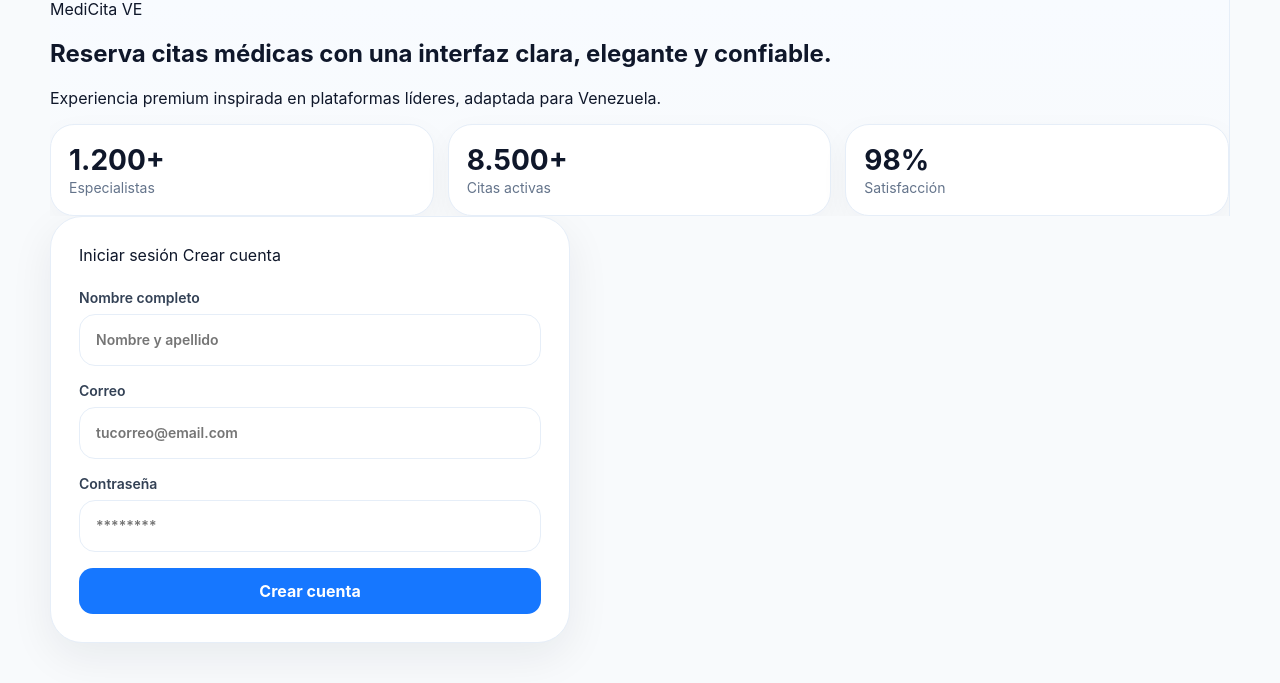
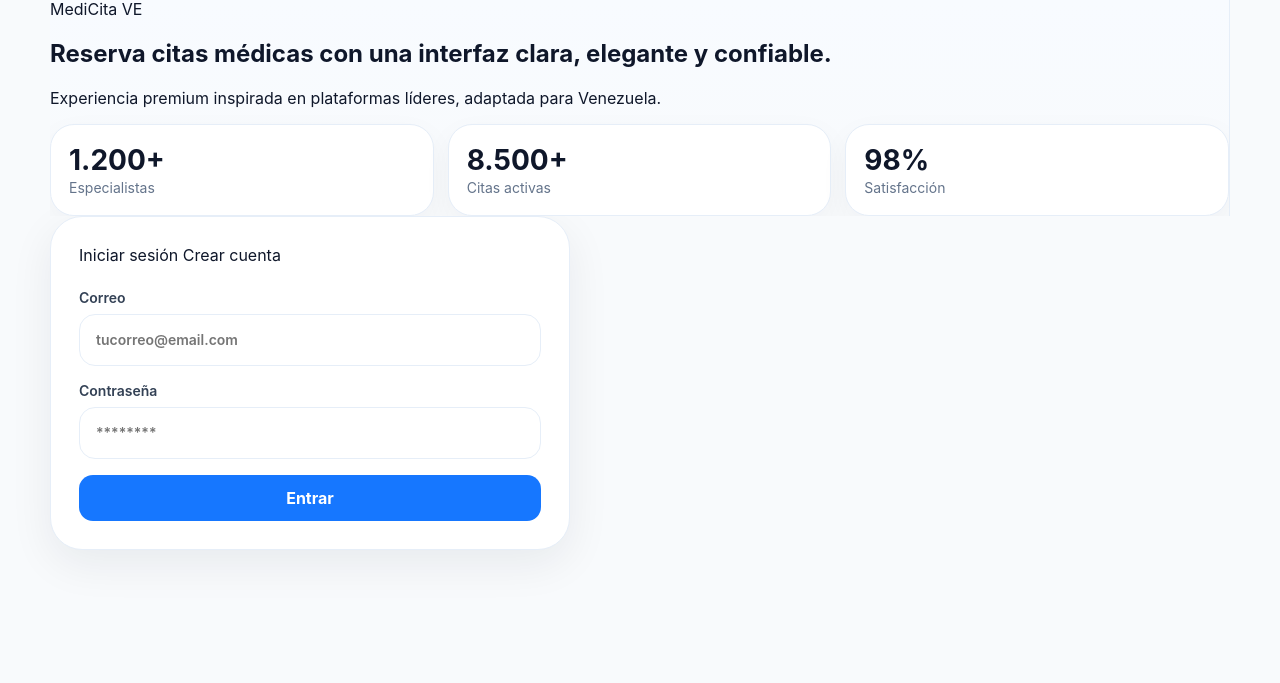
Before and after one commit to auritamarinmedicitave-dot/medicita-ve, a Flask app: page /register in a window 1280 px wide. Shown: the part 98-781 px from the top of the page. Run offline with Flask 3, Linux system fonts and the light colour scheme.

Commit message:
Update auth.html

```diff
--- a/templates/auth.html
+++ b/templates/auth.html
@@ -1,8 +1,6 @@
 {% extends "base.html" %}
 
-{% block title %}
-  {% if mode == "register" %}Crear cuenta | MediCita VE{% else %}Iniciar sesión | MediCita VE{% endif %}
-{% endblock %}
+{% block title %}Iniciar sesión | MediCita VE{% endblock %}
 
 {% block content %}
 <section class="auth-wrap">
@@ -30,34 +28,21 @@
 
     <div class="auth-card">
       <div class="auth-tabs">
-        <a class="tab {% if mode != 'register' %}active{% endif %}" href="{{ url_for('login') }}">Iniciar sesión</a>
-        <a class="tab {% if mode == 'register' %}active{% endif %}" href="{{ url_for('register') }}">Crear cuenta</a>
+        <a class="tab active" href="{{ url_for('login') }}">Iniciar sesión</a>
+        <a class="tab" href="{{ url_for('register') }}">Crear cuenta</a>
       </div>
 
-      {% if mode == "register" %}
-      <form method="post" class="form-grid">
-        <label>Nombre completo
-          <input type="text" name="name" placeholder="Nombre y apellido" required>
-        </label>
-        <label>Correo
-          <input type="email" name="email" placeholder="tucorreo@email.com" required>
-        </label>
-        <label>Contraseña
-          <input type="password" name="password" placeholder="********" required>
-        </label>
-        <button class="btn btn-primary" type="submit">Crear cuenta</button>
-      </form>
-      {% else %}
       <form method="post" class="form-grid">
         <label>Correo
           <input type="email" name="email" placeholder="tucorreo@email.com" required>
         </label>
+
         <label>Contraseña
           <input type="password" name="password" placeholder="********" required>
         </label>
+
         <button class="btn btn-primary" type="submit">Entrar</button>
       </form>
-      {% endif %}
     </div>
   </div>
 </section>
```
